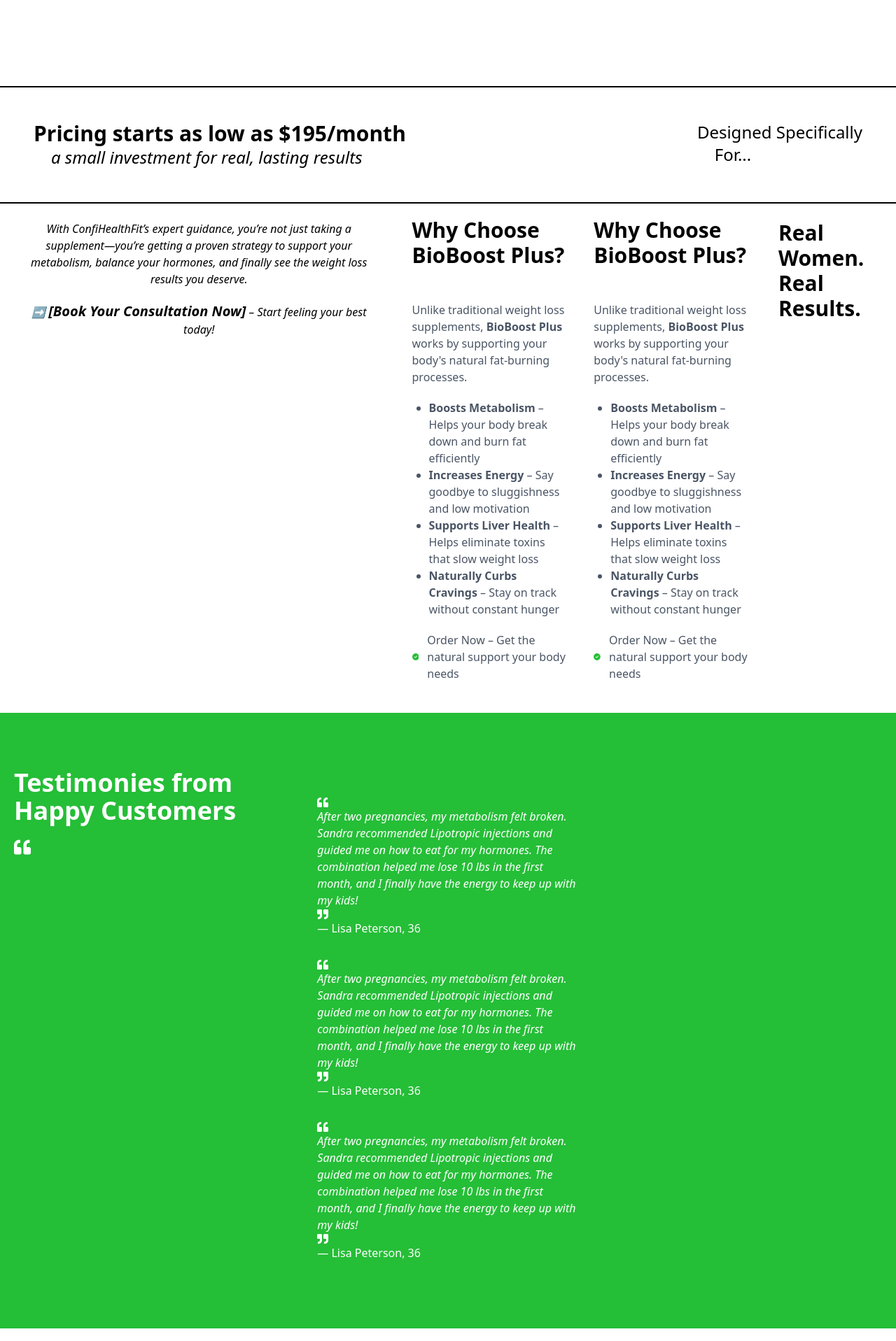
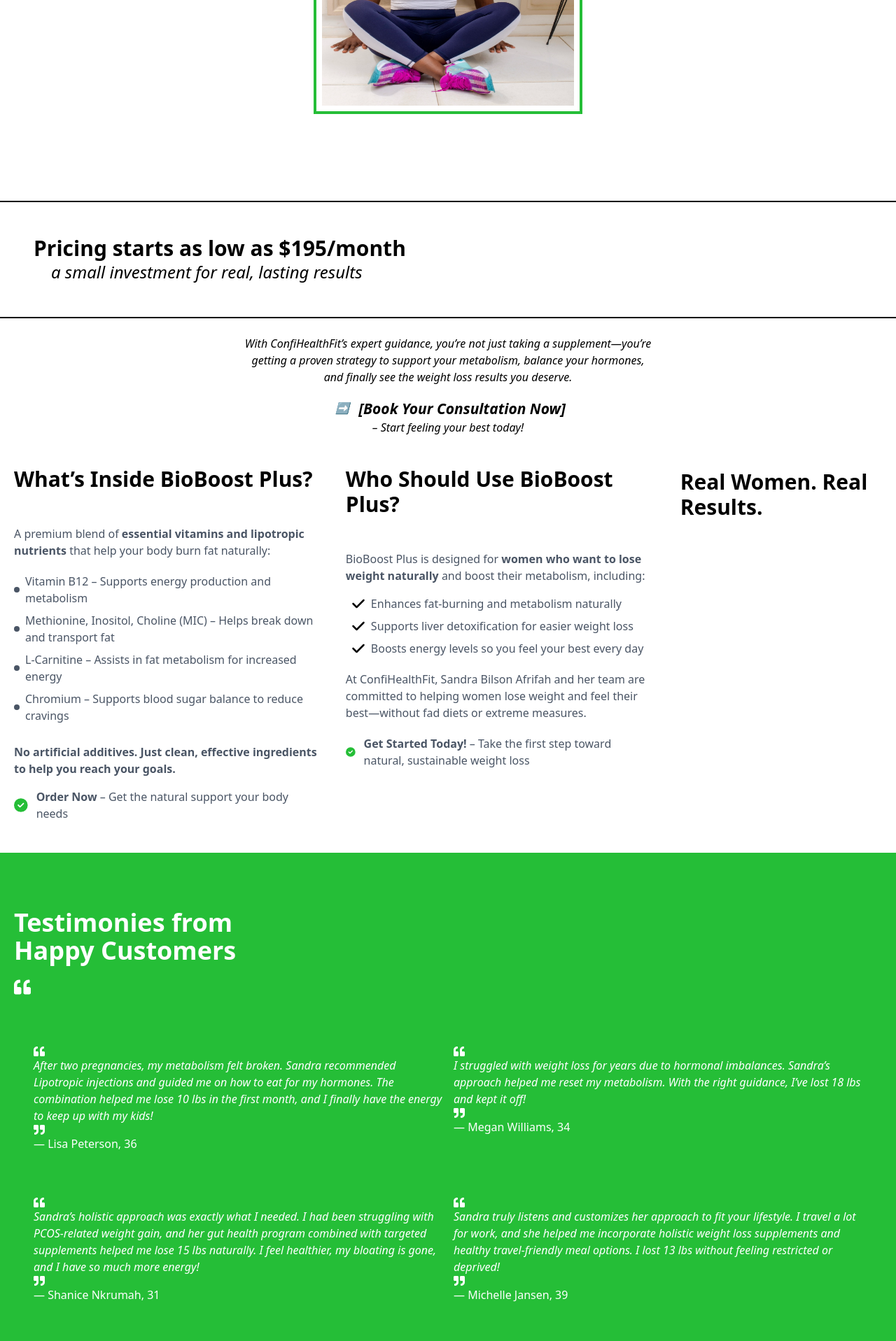
Before and after one commit to StormGear/fitness-landing-page, a React (Vite) app: page / in a window 1280 px wide. Shown: the part 1821-3738 px from the top of the page at 70% size. Built offline with nearby package versions, Linux system fonts and the light colour scheme.

Commit message:
new changes

```diff
--- a/index.html
+++ b/index.html
@@ -2,9 +2,9 @@
 <html lang="en">
   <head>
     <meta charset="UTF-8" />
-    <link rel="icon" href="/ALCHEMY.png" />
+    <link rel="icon" href="" />
     <meta name="viewport" content="width=device-width, initial-scale=1.0" />
-    <title>Alchemy Consulting Group</title>
+    <title>ConfiHealthFit</title>
   </head>
   <body>
     <div id="root"></div>
--- a/src/components/Choose.jsx
+++ b/src/components/Choose.jsx
@@ -5,7 +5,7 @@
 import { FaCircleCheck } from "react-icons/fa6";
 import { FaCircle } from "react-icons/fa";
 import { FaCheck } from "react-icons/fa";
-import legsCrossed from '../assets/leg_crossed.PNG';
+import ConfiHealth from "./ConfiHealth";
 
 const TextImageSection = () => {
   return (
@@ -26,8 +26,7 @@
           <br />
           <span className="font-bold">BioBoost Plus</span> is a powerful <span className="font-bold">lipotropic vitamin blend</span> designed to <span>boost metabolism, burn fat, and increase energy</span>—without extreme diets or medications.
           <br />
-          <br />
-          <span className="font-bold">ConfiHealthFit is founded by Sandra Bilson Afrifah, a passionate advocate for preventive health and helping women get into the best shape of their lives.</span> Her mission is to empower women with <span className="font-bold">science-backed, sustainable weight loss solutions</span> that fit their lifestyle.`
+
           </p>
         </motion.div>
 
@@ -51,7 +50,7 @@
           </ul>
           <p className="flex items-center ">
             <FaCircleCheck className="text-[#25BE37] h-5 w-5"/>
-            <span className="ml-3">Order Now – Get the natural support your body needs</span>
+            <span className="ml-3"><span className="font-bold">Order Now!</span> – Get the natural support your body needs</span>
           </p>
           </p>
         </motion.div>
@@ -63,24 +62,6 @@
           className="w-full md:w-1/2"
         >
           <div>
-              {/* <div className="flex justify-center items-center">
-                  <motion.div
-                    initial={{ opacity: 0, x: -50 }}
-                    whileInView={{ opacity: 1, x: 0 }}
-                    transition={{ duration: 0.8 }}
-                    className="border-4 border-[#25BE37]-200 rounded-full flex justify-center items-center" // Replace with your border color
-                          >
-                 <div className="h-20 w-20 rounded-full border-8 border-white p-1 flex justify-center items-center">
-                  <img
-                    src={three} // Replace with your image URL
-                    alt="Placeholder"
-                    className="w-1/2 rounded-full"
-                  />
-                </div>
-            </motion.div>
-
-                <p className="text-gray-600 ml-4"> DECADES OF EXPERIENCE IN </p>
-              </div> */}
               <p>
               If your metabolism feels sluggish, you’re constantly battling cravings, or weight loss feels harder than it should, BioBoost Plus is the natural solution you need. This powerful lipotropic vitamin blend is designed to support fat metabolism, boost energy, and help your body burn fat efficiently—without extreme dieting or harsh stimulants.
               </p>
@@ -97,28 +78,18 @@
                  <FaCheck className='text-black h-5 w-5 mr-2'/>
                  Boosts energy levels so you feel your best every day
                 </li>
+            </ul>
 
-            </ul>
+          <br />
+
           </div>
 
         </motion.div>
 
         {/* Image on the left (or top on smaller screens) */}
-        <motion.div
-          initial={{ opacity: 0, x: -50 }}
-          whileInView={{ opacity: 1, x: 0 }}
-          transition={{ duration: 0.8 }}
-          className="w-full md:w-1/2 border-4 border-[#25BE37]" // Replace with your border color
-        >
-          <div className="overflow-hidden border-8 border-white">
-              <img
-                src={legsCrossed} // Replace with your image URL
-                alt="Placeholder"
-                className="w-full "
-              />
-          </div>
-        </motion.div>
+
       </div>
+      < ConfiHealth />
     </div>
   );
 };
--- /dev/null
+++ b/src/components/ConfiHealth.jsx
@@ -0,0 +1,30 @@
+
+
+import { motion } from 'framer-motion'
+import React from 'react'
+import legsCrossed from '../assets/leg_crossed.PNG';
+
+const ConfiHealth = () => {
+  return (
+       <div className='md:flex flex-col items-center justify-center'>
+           <p className="md:text-center"><span className="font-bold">ConfiHealthFit is founded by <span className="italic">Sandra Bilson Afrifah</span>, a passionate advocate for preventive health and helping women get into the best shape of their lives.</span> Her mission is to empower women with <span className="font-bold">science-backed, sustainable weight loss solutions</span> that fit their lifestyle.</p>
+           <motion.div
+              initial={{ opacity: 0, x: -50 }}
+              whileInView={{ opacity: 1, x: 0 }}
+              transition={{ duration: 0.8 }}
+              className="w-full md:w-96 border-4 border-[#25BE37] my-5" // Replace with your border color
+            >
+              <div className="overflow-hidden border-8 border-white">
+                  <img
+                    src={legsCrossed} // Replace with your image URL
+                    alt="Placeholder"
+                    className="w-full md:w-96 md:h-96"
+                  />
+              </div>
+            </motion.div>
+       </div>
+
+  )
+}
+
+export default ConfiHealth
--- a/src/components/FAQ.jsx
+++ b/src/components/FAQ.jsx
@@ -11,6 +11,7 @@
     return (
       <div className='mt-10'>
         <h2 className="text-3xl font-bold text-center mb-12">FAQ: What You Need to Know</h2>
+        <div className="m-5 md:w-1/2 md:mx-auto">
           <Accordion defaultExpanded>
             <AccordionSummary
               expandIcon={<ArrowDownwardIcon />}
@@ -42,7 +43,7 @@
           </Accordion>
           <Accordion>
             <AccordionSummary
-            expandIcon={<ArrowDropDownIcon />}
+                expandIcon={<ArrowDownwardIcon />}
               aria-controls="panel2-content"
               id="panel2-header"
             >
@@ -57,7 +58,7 @@
           </Accordion>
           <Accordion>
             <AccordionSummary
-            expandIcon={<ArrowDropDownIcon />}
+              expandIcon={<ArrowDownwardIcon />}
               aria-controls="panel2-content"
               id="panel2-header"
             >
@@ -71,5 +72,6 @@
             </AccordionDetails>
           </Accordion>
         </div>
+      </div>
     );
   }
--- a/src/components/Footer.jsx
+++ b/src/components/Footer.jsx
@@ -14,38 +14,36 @@
 
       {/* Footer */}
       <footer id="footer" className="bg-white text-black pt-40 pb-5">
-        <div className="container mx-auto px-6 text-center flex flex-col md:flex-row items-center justify-center">
-          <p className='flex items-center mr-4'>
-          <div className='rounded-full bg-black h-8 w-8 flex items-center justify-center mr-2'>
-          <TbWorldWww className='text-white' />
-            </div>
-         <span className="underline cursor-pointer"><a href="https://www.confihealthfit.com
-" target='_blank'>confihealthfit.com</a></span></p>
+        <div className="text-center flex flex-col md:flex-row items-center justify-center">
+          <p className='flex items-center mr-1 mb-1' >
+            <TbWorldWww className='text-black-500 w-7 h-7' />
+         <span className=" cursor-pointer ml-2"><a href="https://www.confihealthfit.com
+              " target='_blank'>confihealthfit.com</a></span>
+          </p>
 
-          <p className='flex items-center mr-4'>
+          <p className='flex items-start mr-7 mb-1'>
          <img src={facebook} alt="" className='h-7 w-7 '/>
-            <span className="underline cursor-pointer">
+            <span className="cursor-pointer ml-2">
             <a href="https://www.facebook.com/sandrabafrifah/" target='_blank'>sandrabafrifah</a></span>
             </p>
 
-          <p className='flex items-center mr-4'>
-          <img src={youtube} alt="" className='h-7 w-7 '/>
-
-            <span className="underline cursor-pointer">
+          <p className='flex items-center mr-4 mb-1'>
+          <img src={youtube} alt="" className='h-7 w-7'/>
+            <span className="cursor-pointer ml-2">
             <a href="https://www.youtube.com/@sandrabafrifah">@sandrabafrifah</a></span>
             </p>
 
-          <p className='flex items-center mr-4'>
+          <p className='flex items-center mr-4 mb-1'>
           <img src={tiktok} alt="" className='h-7 w-7 ' />
 
-            <span className="underline cursor-pointer">
+            <span className=" cursor-pointer ml-2">
             <a href="https://www.tiktok.com/@sandrabafrifah">@sandrabafrifah</a></span>
             </p>
 
-          <p className='flex items-center mr-4'>
+          <p className='flex items-center mr-4 mb-1'>
           <img src={instagram} alt="" className='h-7 w-7' />
 
-            <span className="underline cursor-pointer">
+            <span className=" cursor-pointer ml-2">
             <a href="https://www.instagram.com/sandrabafrifah/
 ">@sandrabafrifah</a></span>
             </p>
--- a/src/components/Highlights.jsx
+++ b/src/components/Highlights.jsx
@@ -11,15 +11,16 @@
 
 const Highlights = () => {
   return (
-    <div className='bg-[#25BE37] text-white py-20 grid grid-cols-1 md:grid-cols-3 gap-8'>
+    <div className='bg-[#25BE37] text-white py-20'>
       <div className='text-center font-bold'>
         <p className='text-left ml-5 text-4xl'>Testimonies from<br/>  Happy Customers</p>
         {/* <img src={lightbulb} alt=""  className='mt-10 ml-5 h-25 w-25'/>
          */}
          <FaQuoteLeft className='ml-5 text-2xl mt-5' />
       </div>
-      <div className='m-2'>
+      <div className='m-5 p-5'>
         <ul>
+            <div className="md:grid md:grid-cols-2">
               <li className='m-2 my-8'>
               <FaQuoteLeft/>
               <p className='italic'> After two pregnancies, my metabolism felt broken. Sandra recommended Lipotropic injections and guided me on how to eat for my hormones. The combination helped me lose 10 lbs in the first month, and I finally have the energy to keep up with my kids!
@@ -29,18 +30,28 @@
               </li>
               <li className='m-2 my-8'>
               <FaQuoteLeft/>
-            <p className='italic'> After two pregnancies, my metabolism felt broken. Sandra recommended Lipotropic injections and guided me on how to eat for my hormones. The combination helped me lose 10 lbs in the first month, and I finally have the energy to keep up with my kids!
+              <p className='italic'> I struggled with weight loss for years due to hormonal imbalances. Sandra’s approach helped me reset my metabolism. With the right guidance, I’ve lost 18 lbs and kept it off!
               </p>
               <FaQuoteRight />
-            — Lisa Peterson, 36
+              — Megan Williams, 34
               </li>
-            <li className='m-2'>
+            </div>
+            <div className="md:grid md:grid-cols-2">
+              <li className='m-2 my-8'>
               <FaQuoteLeft/>
-            <p className='italic'> After two pregnancies, my metabolism felt broken. Sandra recommended Lipotropic injections and guided me on how to eat for my hormones. The combination helped me lose 10 lbs in the first month, and I finally have the energy to keep up with my kids!
+              <p className='italic'> Sandra’s holistic approach was exactly what I needed. I had been struggling with PCOS-related weight gain, and her gut health program combined with targeted supplements helped me lose 15 lbs naturally. I feel healthier, my bloating is gone, and I have so much more energy!
               </p>
               <FaQuoteRight />
-            — Lisa Peterson, 36
+              — Shanice Nkrumah, 31
               </li>
+              <li className='m-2 my-8'>
+              <FaQuoteLeft/>
+              <p className='italic'> Sandra truly listens and customizes her approach to fit your lifestyle. I travel a lot for work, and she helped me incorporate holistic weight loss supplements and healthy travel-friendly meal options. I lost 13 lbs without feeling restricted or deprived!
+              </p>
+              <FaQuoteRight />
+              — Michelle Jansen, 39
+              </li>
+            </div>
 
         </ul>
       </div>
--- a/src/components/Partnerships.jsx
+++ b/src/components/Partnerships.jsx
@@ -8,8 +8,9 @@
 import { BsSuitcaseLgFill } from "react-icons/bs";
 import { RiCommunityFill } from "react-icons/ri";
 import megaphone from '../assets/megaphone.png';
-import { FaCircleCheck } from 'react-icons/fa6';
+import { FaCheck, FaCircle, FaCircleCheck } from 'react-icons/fa6';
 import { motion } from 'framer-motion';
+import 'animate.css';
 
 const Partnerships = () => {
   return (
@@ -19,23 +20,18 @@
               <h1 className='font-bold text-3xl'>Pricing starts as low as $195/month</h1>
               <h1 className='italic '>&nbsp;&nbsp;&nbsp;&nbsp;a small investment for real, lasting results</h1>
           </div>
-          <div className='hidden p-6 md:flex flex-col md:text-2xl'>
-              <p>Designed Specifically</p>
-              <p>&nbsp;&nbsp;&nbsp;&nbsp;For...</p>
+      </div>
+      <div className='md:flex flex-col items-center justify-center'>
+          <div className='p-6 flex flex-col italic  text-center md:w-1/2'>
+          <p>With ConfiHealthFit’s expert guidance, you’re not just taking a supplement—you’re getting a proven strategy to support your metabolism, balance your hormones, and finally see the weight loss results you deserve. </p>
+            <p className="mt-5 flex justify-center">➡ <h1 className="animate__animated animate__pulse animate__infinite font-bold text-xl ml-5 cursor-pointer"><a href="https://secure.gethealthie.com/appointments/embed_appt?dietitian_id=3709145&require_offering=true&provider_ids=[3709145]&offering_ids=[180865]&hide_package_images=false&primary_color=16284A
+" target="_blank">[Book Your Consultation Now]</a></h1> </p>
+               <p>– Start feeling your best today!</p>
           </div>
       </div>
       <div>
       <div className="bg-white md:flex justify-around">
-          <div>
-              <div className='p-6 flex flex-col  italic  text-center'>
-              With ConfiHealthFit’s expert guidance, you’re not just taking a supplement—you’re getting a proven strategy to support your metabolism, balance your hormones, and finally see the weight loss results you deserve. <br/>
-<span className="mt-5">➡ <span className="font-bold text-xl">[Book Your Consultation Now]</span> – Start feeling your best today!</span>
 
-              </div>
-          </div>
-               {/* <div className='border-b-2 border-black p-6 flex justify-between md:hidden'>
-
-        </div> */}
     <motion.div
           initial={{ opacity: 0, x: 50 }}
           whileInView={{ opacity: 1, x: 0 }}
@@ -43,19 +39,20 @@
           className="w-full md:w-1/2 p-5"
         >
           <h2 className="text-3xl font-bold text-left text-[#25BE37]-800 mb-12">
-          Why Choose BioBoost Plus?
+          What’s Inside BioBoost Plus?
           </h2>
           <p className="text-gray-600 mb-6">
-          Unlike traditional weight loss supplements, <span className="font-bold">BioBoost Plus</span> works by supporting your body's natural fat-burning processes.
-          <ul className="list-disc ml-6 my-5">
-            <li>  <span className="font-bold">Boosts Metabolism </span>– Helps your body break down and burn fat efficiently</li>
-            <li>  <span className="font-bold">Increases Energy</span> – Say goodbye to sluggishness and low motivation</li>
-            <li>  <span className="font-bold">Supports Liver Health</span> – Helps eliminate toxins that slow weight loss</li>
-            <li>  <span className="font-bold">Naturally Curbs Cravings</span> – Stay on track without constant hunger</li>
+          A premium blend of <span className="font-bold">essential vitamins and lipotropic nutrients</span> that help your body burn fat naturally:
+          <ul className="my-5">
+            <li className='flex items-baseline sm:items-center pb-2'>  <span><FaCircle className='w-2 h-2 mr-2' /></span> <span> Vitamin B12 – Supports energy production and metabolism</span></li>
+            <li className='flex items-baseline sm:items-center pb-2'>  <span><FaCircle className='w-2 h-2 mr-2' /></span>   Methionine, Inositol, Choline (MIC) – Helps break down and transport fat</li>
+            <li className='flex items-baseline sm:items-center pb-2'>  <span><FaCircle className='w-2 h-2 mr-2' /></span> L-Carnitine – Assists in fat metabolism for increased energy</li>
+            <li className='flex items-baseline sm:items-center pb-2'> <span><FaCircle className='w-2 h-2 mr-2' /></span> Chromium – Supports blood sugar balance to reduce cravings</li>
           </ul>
+          <p className='font-bold pb-4'>No artificial additives. Just clean, effective ingredients to help you reach your goals.</p>
           <p className="flex items-center ">
             <FaCircleCheck className="text-[#25BE37] h-5 w-5"/>
-            <span className="ml-3">Order Now – Get the natural support your body needs</span>
+            <span className="ml-3"><span className="font-bold">Order Now</span> – Get the natural support your body needs</span>
           </p>
           </p>
         </motion.div>
@@ -70,19 +67,30 @@
           className="w-full md:w-1/2 p-5"
         >
           <h2 className="text-3xl font-bold text-left text-[#25BE37]-800 mb-12">
-          Why Choose BioBoost Plus?
+          Who Should Use BioBoost Plus?
           </h2>
           <p className="text-gray-600 mb-6">
-          Unlike traditional weight loss supplements, <span className="font-bold">BioBoost Plus</span> works by supporting your body's natural fat-burning processes.
-          <ul className="list-disc ml-6 my-5">
-            <li>  <span className="font-bold">Boosts Metabolism </span>– Helps your body break down and burn fat efficiently</li>
-            <li>  <span className="font-bold">Increases Energy</span> – Say goodbye to sluggishness and low motivation</li>
-            <li>  <span className="font-bold">Supports Liver Health</span> – Helps eliminate toxins that slow weight loss</li>
-            <li>  <span className="font-bold">Naturally Curbs Cravings</span> – Stay on track without constant hunger</li>
-          </ul>
+          BioBoost Plus is designed for <span className="font-bold">women who want to lose weight naturally</span> and boost their metabolism, including:
+           <ul>
+            <li className='flex sm:items-center m-2 mt-4'>
+                            <FaCheck className='text-black h-5 w-5 mr-2'/>
+                            Enhances fat-burning and metabolism naturally
+            </li>
+            <li className='flex sm:items-center m-2'>
+            <FaCheck className='text-black h-5 w-5 mr-2'/>
+            Supports liver detoxification for easier weight loss
+            </li>
+            <li className='flex sm:items-center m-2'>
+            <FaCheck className='text-black h-5 w-5 mr-2'/>
+            Boosts energy levels so you feel your best every day
+            </li>
+    </ul>
+            <p className='my-5'>
+            At ConfiHealthFit, Sandra Bilson Afrifah and her team are committed to helping women lose weight and feel their best—without fad diets or extreme measures.
+            </p>
           <p className="flex items-center ">
             <FaCircleCheck className="text-[#25BE37] h-5 w-5"/>
-            <span className="ml-3">Order Now – Get the natural support your body needs</span>
+            <span className="ml-3"><span className='font-bold'>Get Started Today!</span> – Take the first step toward natural, sustainable weight loss</span>
           </p>
           </p>
         </motion.div>
```
Also changed, not shown: src/components/trial.jsx (added, +20 -0 lines). Lines whose indentation alone changed are shown as unchanged.
